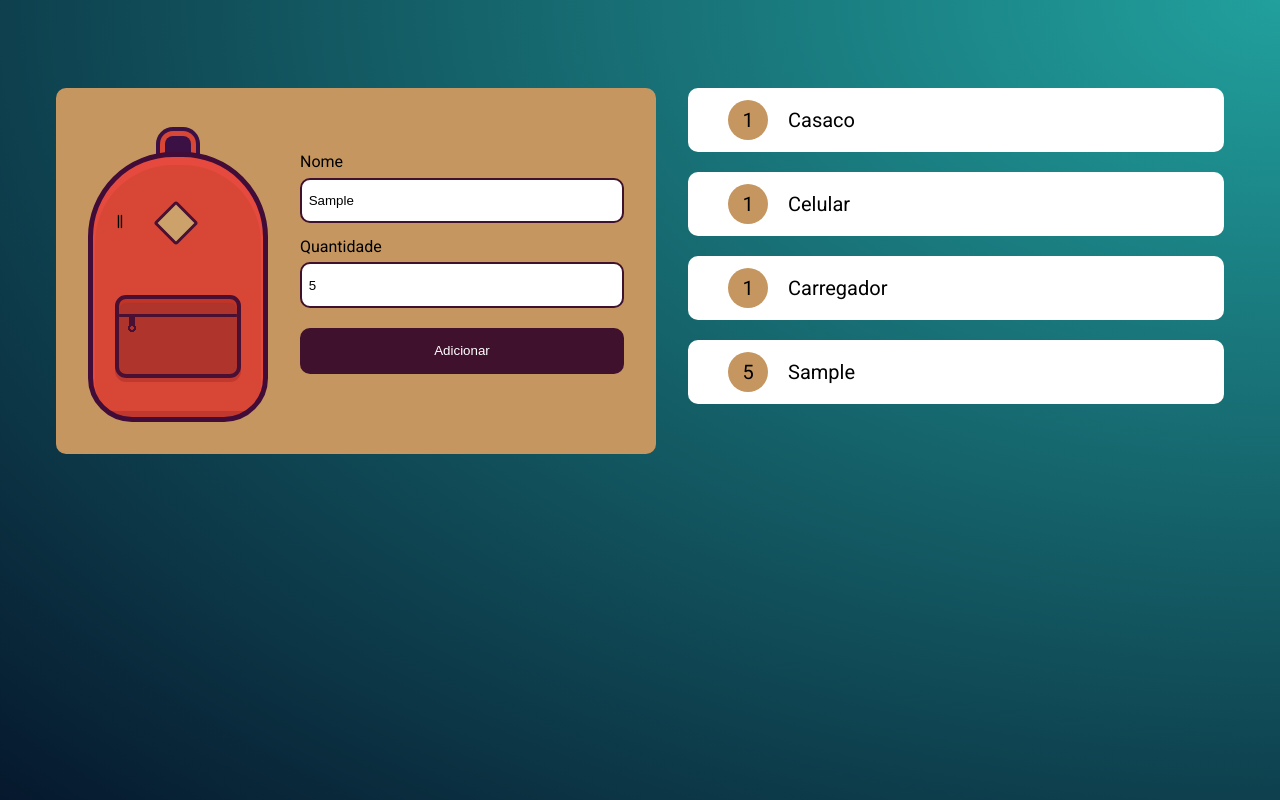
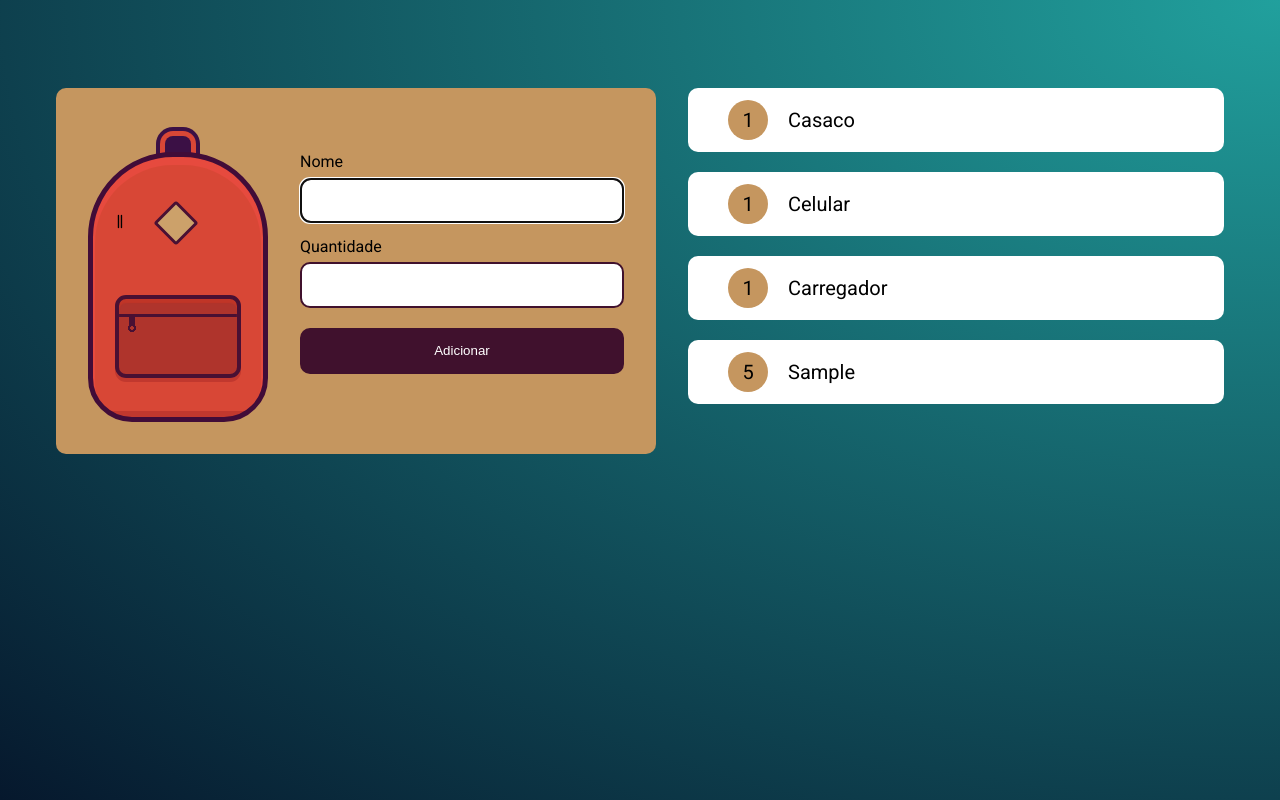
Before and after one commit to flavio-foa-dev/armazenandoDadosNavegador, a plain HTML site: page index.html in a window 1280 px wide. Both pictures are taken after typing "Sample", "5" into the empty fields and a click on the input "Adicionar". Drawn offline with Linux system fonts and the light colour scheme.

Commit message:
feat/validForm- cleanField

```diff
--- a/index.html
+++ b/index.html
@@ -17,9 +17,9 @@
             <div class="mochila"></div>
             <form action="" class="adicionar" id="novo-item">
                 <label for="item">Nome</label>
-                <input type="text" name="nome" id="nome">
+                <input type="text" name="nome" id="nome" autofocus="true">
                 <label for="item">Quantidade</label>
-                <input type="number" name="quantidade" id="quantidade">
+                <input type="number" name="quantidade" id="quantidade" >
                 <input type="submit" value="Adicionar" class="cadastrar">
             </form>
         </div>
--- a/main.js
+++ b/main.js
@@ -7,22 +7,27 @@ form.addEventListener('submit', function (e) {
     for (const element of form){
       item[element.name] = element.value
     }
-
    create(item)
+   clenItem()
 })
 
+function clenItem(){
+ form[0].value = ""
+ form[1].value = ""
+ form[0].focus()
+}
+
 function create({nome, quantidade}) {
-  console.table(quantidade, nome)
+  if (!nome || !quantidade) return null
 
   const li = document.createElement('li')
   li.classList.add('item')
 
   const quant = document.createElement('strong')
   quant.innerHTML = quantidade
+  li.appendChild(quant)
 
-  li.appendChild(quant)
   li.innerHTML += nome
-
 
   ulList.appendChild(li)
 }
```
